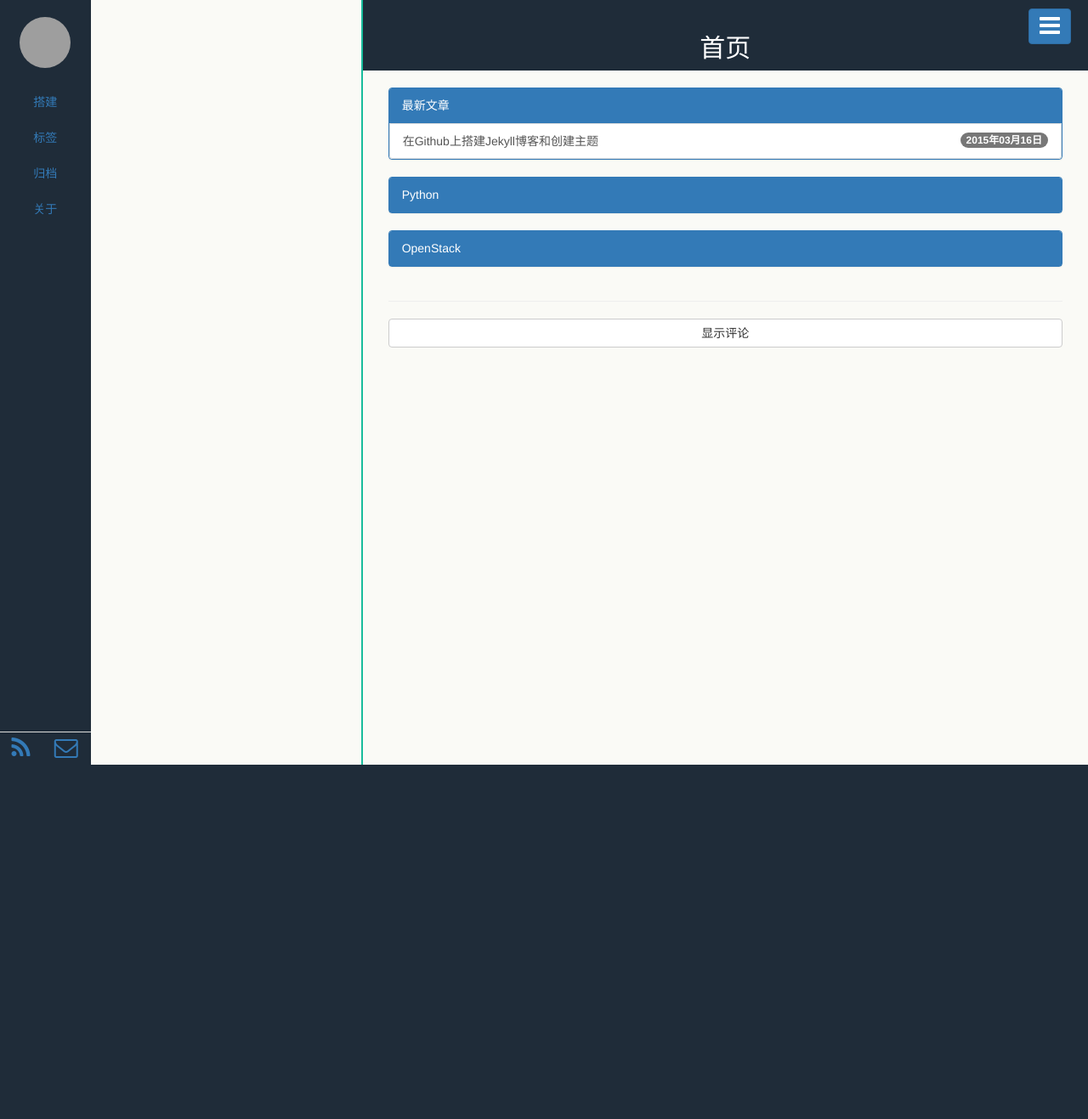
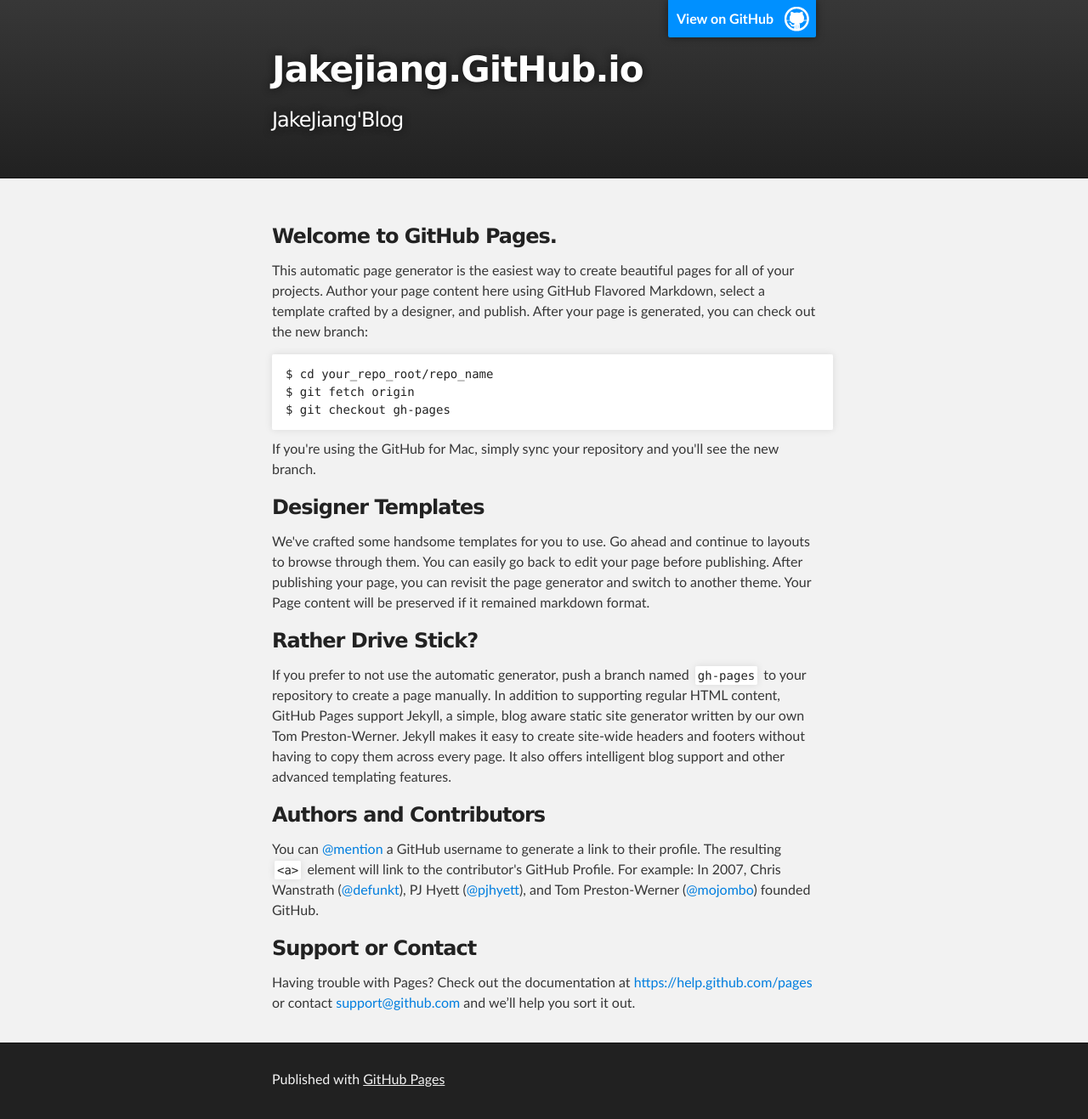
Before and after one commit to JakeJiang/JakeJiang.github.io, a Jekyll site: the page index.html, which Jekyll copies as it is, in a window 1280 px wide. Shown: the whole page at 85% size. Built offline with Jekyll 4.4.1, drawn with Linux system fonts in a browser that asks for light colours; the list of posts is cut into pages by our own code; before the commit the page ends 900 px from its top, so only the background shows below that; grey boxes are pictures that could not be loaded.

Commit message:
Replace master branch with page content via GitHub

```diff
--- a/index.html
+++ b/index.html
@@ -1,36 +1,74 @@
----
-layout: page
-title: 首页
----
+<!DOCTYPE html>
+<html>
 
-<br>
-<div class="row">
-  <div class="col-md-12">
-    <div class="panel panel-primary">
-      <div class="panel-heading">{{ site.locals.newest }}</div>
-      {% for post in paginator.posts %}
-        <a  href='{{ post.url }}' class="list-group-item pjaxlink clearfix">
-          {{post.title}}
-          <span class="badge">{{ post.date | date:"%Y年%m月%d日" }}</span>
-        </a>
-      {% endfor %}
+  <head>
+    <meta charset='utf-8'>
+    <meta http-equiv="X-UA-Compatible" content="chrome=1">
+    <meta name="description" content="Jakejiang.GitHub.io : JakeJiang&#39;Blog">
+
+    <link rel="stylesheet" type="text/css" media="screen" href="stylesheets/stylesheet.css">
+
+    <title>Jakejiang.GitHub.io</title>
+  </head>
+
+  <body>
+
+    <!-- HEADER -->
+    <div id="header_wrap" class="outer">
+        <header class="inner">
+          <a id="forkme_banner" href="https://github.com/JakeJiang">View on GitHub</a>
+
+          <h1 id="project_title">Jakejiang.GitHub.io</h1>
+          <h2 id="project_tagline">JakeJiang&#39;Blog</h2>
+
+        </header>
     </div>
-  </div>
-  {% for cate in site.cates %}
-    <div class="col-md-12">
-      <div class="panel panel-primary">
-        <div class="panel-heading">{{ cate }}</div>
-        {% for tag in site.tags %}
-          {% if tag[0] == cate %}
-            {% for post in tag[1] %}
-              <a  href='{{ post.url }}' class="list-group-item pjaxlink clearfix">
-                {{post.title}}
-                <span class="badge">{{ post.date | date:"%Y年%m月%d日" }}</span>
-              </a>
-            {% endfor %}
-          {% endif %}
-        {% endfor %}
-      </div>
+
+    <!-- MAIN CONTENT -->
+    <div id="main_content_wrap" class="outer">
+      <section id="main_content" class="inner">
+        <h3>
+<a id="welcome-to-github-pages" class="anchor" href="#welcome-to-github-pages" aria-hidden="true"><span class="octicon octicon-link"></span></a>Welcome to GitHub Pages.</h3>
+
+<p>This automatic page generator is the easiest way to create beautiful pages for all of your projects. Author your page content here using GitHub Flavored Markdown, select a template crafted by a designer, and publish. After your page is generated, you can check out the new branch:</p>
+
+<pre><code>$ cd your_repo_root/repo_name
+$ git fetch origin
+$ git checkout gh-pages
+</code></pre>
+
+<p>If you're using the GitHub for Mac, simply sync your repository and you'll see the new branch.</p>
+
+<h3>
+<a id="designer-templates" class="anchor" href="#designer-templates" aria-hidden="true"><span class="octicon octicon-link"></span></a>Designer Templates</h3>
+
+<p>We've crafted some handsome templates for you to use. Go ahead and continue to layouts to browse through them. You can easily go back to edit your page before publishing. After publishing your page, you can revisit the page generator and switch to another theme. Your Page content will be preserved if it remained markdown format.</p>
+
+<h3>
+<a id="rather-drive-stick" class="anchor" href="#rather-drive-stick" aria-hidden="true"><span class="octicon octicon-link"></span></a>Rather Drive Stick?</h3>
+
+<p>If you prefer to not use the automatic generator, push a branch named <code>gh-pages</code> to your repository to create a page manually. In addition to supporting regular HTML content, GitHub Pages support Jekyll, a simple, blog aware static site generator written by our own Tom Preston-Werner. Jekyll makes it easy to create site-wide headers and footers without having to copy them across every page. It also offers intelligent blog support and other advanced templating features.</p>
+
+<h3>
+<a id="authors-and-contributors" class="anchor" href="#authors-and-contributors" aria-hidden="true"><span class="octicon octicon-link"></span></a>Authors and Contributors</h3>
+
+<p>You can <a href="https://github.com/blog/821" class="user-mention">@mention</a> a GitHub username to generate a link to their profile. The resulting <code>&lt;a&gt;</code> element will link to the contributor's GitHub Profile. For example: In 2007, Chris Wanstrath (<a href="https://github.com/defunkt" class="user-mention">@defunkt</a>), PJ Hyett (<a href="https://github.com/pjhyett" class="user-mention">@pjhyett</a>), and Tom Preston-Werner (<a href="https://github.com/mojombo" class="user-mention">@mojombo</a>) founded GitHub.</p>
+
+<h3>
+<a id="support-or-contact" class="anchor" href="#support-or-contact" aria-hidden="true"><span class="octicon octicon-link"></span></a>Support or Contact</h3>
+
+<p>Having trouble with Pages? Check out the documentation at <a href="https://help.github.com/pages">https://help.github.com/pages</a> or contact <a href="mailto:support@github.com">support@github.com</a> and we’ll help you sort it out.</p>
+      </section>
     </div>
-  {% endfor %}
-</div>
+
+    <!-- FOOTER  -->
+    <div id="footer_wrap" class="outer">
+      <footer class="inner">
+        <p>Published with <a href="https://pages.github.com">GitHub Pages</a></p>
+      </footer>
+    </div>
+
+
+
+  </body>
+</html>
--- /dev/null
+++ b/javascripts/main.js
@@ -0,0 +1 @@
+console.log('This would be the main JS file.');
--- /dev/null
+++ b/stylesheets/pygment_trac.css
@@ -0,0 +1,70 @@
+.highlight .hll { background-color: #ffffcc }
+.highlight  { background: #f0f3f3; }
+.highlight .c { color: #0099FF; font-style: italic } /* Comment */
+.highlight .err { color: #AA0000; background-color: #FFAAAA } /* Error */
+.highlight .k { color: #006699; font-weight: bold } /* Keyword */
+.highlight .o { color: #555555 } /* Operator */
+.highlight .cm { color: #0099FF; font-style: italic } /* Comment.Multiline */
+.highlight .cp { color: #009999 } /* Comment.Preproc */
+.highlight .c1 { color: #0099FF; font-style: italic } /* Comment.Single */
+.highlight .cs { color: #0099FF; font-weight: bold; font-style: italic } /* Comment.Special */
+.highlight .gd { background-color: #FFCCCC; border: 1px solid #CC0000 } /* Generic.Deleted */
+.highlight .ge { font-style: italic } /* Generic.Emph */
+.highlight .gr { color: #FF0000 } /* Generic.Error */
+.highlight .gh { color: #003300; font-weight: bold } /* Generic.Heading */
+.highlight .gi { background-color: #CCFFCC; border: 1px solid #00CC00 } /* Generic.Inserted */
+.highlight .go { color: #AAAAAA } /* Generic.Output */
+.highlight .gp { color: #000099; font-weight: bold } /* Generic.Prompt */
+.highlight .gs { font-weight: bold } /* Generic.Strong */
+.highlight .gu { color: #003300; font-weight: bold } /* Generic.Subheading */
+.highlight .gt { color: #99CC66 } /* Generic.Traceback */
+.highlight .kc { color: #006699; font-weight: bold } /* Keyword.Constant */
+.highlight .kd { color: #006699; font-weight: bold } /* Keyword.Declaration */
+.highlight .kn { color: #006699; font-weight: bold } /* Keyword.Namespace */
+.highlight .kp { color: #006699 } /* Keyword.Pseudo */
+.highlight .kr { color: #006699; font-weight: bold } /* Keyword.Reserved */
+.highlight .kt { color: #007788; font-weight: bold } /* Keyword.Type */
+.highlight .m { color: #FF6600 } /* Literal.Number */
+.highlight .s { color: #CC3300 } /* Literal.String */
+.highlight .na { color: #330099 } /* Name.Attribute */
+.highlight .nb { color: #336666 } /* Name.Builtin */
+.highlight .nc { color: #00AA88; font-weight: bold } /* Name.Class */
+.highlight .no { color: #336600 } /* Name.Constant */
+.highlight .nd { color: #9999FF } /* Name.Decorator */
+.highlight .ni { color: #999999; font-weight: bold } /* Name.Entity */
+.highlight .ne { color: #CC0000; font-weight: bold } /* Name.Exception */
+.highlight .nf { color: #CC00FF } /* Name.Function */
+.highlight .nl { color: #9999FF } /* Name.Label */
+.highlight .nn { color: #00CCFF; font-weight: bold } /* Name.Namespace */
+.highlight .nt { color: #330099; font-weight: bold } /* Name.Tag */
+.highlight .nv { color: #003333 } /* Name.Variable */
+.highlight .ow { color: #000000; font-weight: bold } /* Operator.Word */
+.highlight .w { color: #bbbbbb } /* Text.Whitespace */
+.highlight .mf { color: #FF6600 } /* Literal.Number.Float */
+.highlight .mh { color: #FF6600 } /* Literal.Number.Hex */
+.highlight .mi { color: #FF6600 } /* Literal.Number.Integer */
+.highlight .mo { color: #FF6600 } /* Literal.Number.Oct */
+.highlight .sb { color: #CC3300 } /* Literal.String.Backtick */
+.highlight .sc { color: #CC3300 } /* Literal.String.Char */
+.highlight .sd { color: #CC3300; font-style: italic } /* Literal.String.Doc */
+.highlight .s2 { color: #CC3300 } /* Literal.String.Double */
+.highlight .se { color: #CC3300; font-weight: bold } /* Literal.String.Escape */
+.highlight .sh { color: #CC3300 } /* Literal.String.Heredoc */
+.highlight .si { color: #AA0000 } /* Literal.String.Interpol */
+.highlight .sx { color: #CC3300 } /* Literal.String.Other */
+.highlight .sr { color: #33AAAA } /* Literal.String.Regex */
+.highlight .s1 { color: #CC3300 } /* Literal.String.Single */
+.highlight .ss { color: #FFCC33 } /* Literal.String.Symbol */
+.highlight .bp { color: #336666 } /* Name.Builtin.Pseudo */
+.highlight .vc { color: #003333 } /* Name.Variable.Class */
+.highlight .vg { color: #003333 } /* Name.Variable.Global */
+.highlight .vi { color: #003333 } /* Name.Variable.Instance */
+.highlight .il { color: #FF6600 } /* Literal.Number.Integer.Long */
+
+.type-csharp .highlight .k { color: #0000FF }
+.type-csharp .highlight .kt { color: #0000FF }
+.type-csharp .highlight .nf { color: #000000; font-weight: normal }
+.type-csharp .highlight .nc { color: #2B91AF }
+.type-csharp .highlight .nn { color: #000000 }
+.type-csharp .highlight .s { color: #A31515 }
+.type-csharp .highlight .sc { color: #A31515 }
--- /dev/null
+++ b/stylesheets/stylesheet.css
@@ -0,0 +1,425 @@
+/*******************************************************************************
+Slate Theme for GitHub Pages
+by Jason Costello, @jsncostello
+*******************************************************************************/
+
+@import url(pygment_trac.css);
+
+/*******************************************************************************
+MeyerWeb Reset
+*******************************************************************************/
+
+html, body, div, span, applet, object, iframe,
+h1, h2, h3, h4, h5, h6, p, blockquote, pre,
+a, abbr, acronym, address, big, cite, code,
+del, dfn, em, img, ins, kbd, q, s, samp,
+small, strike, strong, sub, sup, tt, var,
+b, u, i, center,
+dl, dt, dd, ol, ul, li,
+fieldset, form, label, legend,
+table, caption, tbody, tfoot, thead, tr, th, td,
+article, aside, canvas, details, embed,
+figure, figcaption, footer, header, hgroup,
+menu, nav, output, ruby, section, summary,
+time, mark, audio, video {
+  margin: 0;
+  padding: 0;
+  border: 0;
+  font: inherit;
+  vertical-align: baseline;
+}
+
+/* HTML5 display-role reset for older browsers */
+article, aside, details, figcaption, figure,
+footer, header, hgroup, menu, nav, section {
+  display: block;
+}
+
+ol, ul {
+  list-style: none;
+}
+
+table {
+  border-collapse: collapse;
+  border-spacing: 0;
+}
+
+/*******************************************************************************
+Theme Styles
+*******************************************************************************/
+
+body {
+  box-sizing: border-box;
+  color:#373737;
+  background: #212121;
+  font-size: 16px;
+  font-family: 'Myriad Pro', Calibri, Helvetica, Arial, sans-serif;
+  line-height: 1.5;
+  -webkit-font-smoothing: antialiased;
+}
+
+h1, h2, h3, h4, h5, h6 {
+  margin: 10px 0;
+  font-weight: 700;
+  color:#222222;
+  font-family: 'Lucida Grande', 'Calibri', Helvetica, Arial, sans-serif;
+  letter-spacing: -1px;
+}
+
+h1 {
+  font-size: 36px;
+  font-weight: 700;
+}
+
+h2 {
+  padding-bottom: 10px;
+  font-size: 32px;
+  background: url('../images/bg_hr.png') repeat-x bottom;
+}
+
+h3 {
+  font-size: 24px;
+}
+
+h4 {
+  font-size: 21px;
+}
+
+h5 {
+  font-size: 18px;
+}
+
+h6 {
+  font-size: 16px;
+}
+
+p {
+  margin: 10px 0 15px 0;
+}
+
+footer p {
+  color: #f2f2f2;
+}
+
+a {
+  text-decoration: none;
+  color: #007edf;
+  text-shadow: none;
+
+  transition: color 0.5s ease;
+  transition: text-shadow 0.5s ease;
+  -webkit-transition: color 0.5s ease;
+  -webkit-transition: text-shadow 0.5s ease;
+  -moz-transition: color 0.5s ease;
+  -moz-transition: text-shadow 0.5s ease;
+  -o-transition: color 0.5s ease;
+  -o-transition: text-shadow 0.5s ease;
+  -ms-transition: color 0.5s ease;
+  -ms-transition: text-shadow 0.5s ease;
+}
+
+a:hover, a:focus {text-decoration: underline;}
+
+footer a {
+  color: #F2F2F2;
+  text-decoration: underline;
+}
+
+em {
+  font-style: italic;
+}
+
+strong {
+  font-weight: bold;
+}
+
+img {
+  position: relative;
+  margin: 0 auto;
+  max-width: 739px;
+  padding: 5px;
+  margin: 10px 0 10px 0;
+  border: 1px solid #ebebeb;
+
+  box-shadow: 0 0 5px #ebebeb;
+  -webkit-box-shadow: 0 0 5px #ebebeb;
+  -moz-box-shadow: 0 0 5px #ebebeb;
+  -o-box-shadow: 0 0 5px #ebebeb;
+  -ms-box-shadow: 0 0 5px #ebebeb;
+}
+
+p img {
+  display: inline;
+  margin: 0;
+  padding: 0;
+  vertical-align: middle;
+  text-align: center;
+  border: none;
+}
+
+pre, code {
+  width: 100%;
+  color: #222;
+  background-color: #fff;
+
+  font-family: Monaco, "Bitstream Vera Sans Mono", "Lucida Console", Terminal, monospace;
+  font-size: 14px;
+
+  border-radius: 2px;
+  -moz-border-radius: 2px;
+  -webkit-border-radius: 2px;
+}
+
+pre {
+  width: 100%;
+  padding: 10px;
+  box-shadow: 0 0 10px rgba(0,0,0,.1);
+  overflow: auto;
+}
+
+code {
+  padding: 3px;
+  margin: 0 3px;
+  box-shadow: 0 0 10px rgba(0,0,0,.1);
+}
+
+pre code {
+  display: block;
+  box-shadow: none;
+}
+
+blockquote {
+  color: #666;
+  margin-bottom: 20px;
+  padding: 0 0 0 20px;
+  border-left: 3px solid #bbb;
+}
+
+
+ul, ol, dl {
+  margin-bottom: 15px
+}
+
+ul {
+  list-style-position: inside;
+  list-style: disc;
+  padding-left: 20px;
+}
+
+ol {
+  list-style-position: inside;
+  list-style: decimal;
+  padding-left: 20px;
+}
+
+dl dt {
+  font-weight: bold;
+}
+
+dl dd {
+  padding-left: 20px;
+  font-style: italic;
+}
+
+dl p {
+  padding-left: 20px;
+  font-style: italic;
+}
+
+hr {
+  height: 1px;
+  margin-bottom: 5px;
+  border: none;
+  background: url('../images/bg_hr.png') repeat-x center;
+}
+
+table {
+  border: 1px solid #373737;
+  margin-bottom: 20px;
+  text-align: left;
+ }
+
+th {
+  font-family: 'Lucida Grande', 'Helvetica Neue', Helvetica, Arial, sans-serif;
+  padding: 10px;
+  background: #373737;
+  color: #fff;
+ }
+
+td {
+  padding: 10px;
+  border: 1px solid #373737;
+ }
+
+form {
+  background: #f2f2f2;
+  padding: 20px;
+}
+
+/*******************************************************************************
+Full-Width Styles
+*******************************************************************************/
+
+.outer {
+  width: 100%;
+}
+
+.inner {
+  position: relative;
+  max-width: 640px;
+  padding: 20px 10px;
+  margin: 0 auto;
+}
+
+#forkme_banner {
+  display: block;
+  position: absolute;
+  top:0;
+  right: 10px;
+  z-index: 10;
+  padding: 10px 50px 10px 10px;
+  color: #fff;
+  background: url('../images/blacktocat.png') #0090ff no-repeat 95% 50%;
+  font-weight: 700;
+  box-shadow: 0 0 10px rgba(0,0,0,.5);
+  border-bottom-left-radius: 2px;
+  border-bottom-right-radius: 2px;
+}
+
+#header_wrap {
+  background: #212121;
+  background: -moz-linear-gradient(top, #373737, #212121);
+  background: -webkit-linear-gradient(top, #373737, #212121);
+  background: -ms-linear-gradient(top, #373737, #212121);
+  background: -o-linear-gradient(top, #373737, #212121);
+  background: linear-gradient(top, #373737, #212121);
+}
+
+#header_wrap .inner {
+  padding: 50px 10px 30px 10px;
+}
+
+#project_title {
+  margin: 0;
+  color: #fff;
+  font-size: 42px;
+  font-weight: 700;
+  text-shadow: #111 0px 0px 10px;
+}
+
+#project_tagline {
+  color: #fff;
+  font-size: 24px;
+  font-weight: 300;
+  background: none;
+  text-shadow: #111 0px 0px 10px;
+}
+
+#downloads {
+  position: absolute;
+  width: 210px;
+  z-index: 10;
+  bottom: -40px;
+  right: 0;
+  height: 70px;
+  background: url('../images/icon_download.png') no-repeat 0% 90%;
+}
+
+.zip_download_link {
+  display: block;
+  float: right;
+  width: 90px;
+  height:70px;
+  text-indent: -5000px;
+  overflow: hidden;
+  background: url(../images/sprite_download.png) no-repeat bottom left;
+}
+
+.tar_download_link {
+  display: block;
+  float: right;
+  width: 90px;
+  height:70px;
+  text-indent: -5000px;
+  overflow: hidden;
+  background: url(../images/sprite_download.png) no-repeat bottom right;
+  margin-left: 10px;
+}
+
+.zip_download_link:hover {
+  background: url(../images/sprite_download.png) no-repeat top left;
+}
+
+.tar_download_link:hover {
+  background: url(../images/sprite_download.png) no-repeat top right;
+}
+
+#main_content_wrap {
+  background: #f2f2f2;
+  border-top: 1px solid #111;
+  border-bottom: 1px solid #111;
+}
+
+#main_content {
+  padding-top: 40px;
+}
+
+#footer_wrap {
+  background: #212121;
+}
+
+
+
+/*******************************************************************************
+Small Device Styles
+*******************************************************************************/
+
+@media screen and (max-width: 480px) {
+  body {
+    font-size:14px;
+  }
+
+  #downloads {
+    display: none;
+  }
+
+  .inner {
+    min-width: 320px;
+    max-width: 480px;
+  }
+
+  #project_title {
+  font-size: 32px;
+  }
+
+  h1 {
+    font-size: 28px;
+  }
+
+  h2 {
+    font-size: 24px;
+  }
+
+  h3 {
+    font-size: 21px;
+  }
+
+  h4 {
+    font-size: 18px;
+  }
+
+  h5 {
+    font-size: 14px;
+  }
+
+  h6 {
+    font-size: 12px;
+  }
+
+  code, pre {
+    min-width: 320px;
+    max-width: 480px;
+    font-size: 11px;
+  }
+
+}
```
Also changed, not shown: params.json (added, +1 -0 lines), images/bg_hr.png (added), images/blacktocat.png (added), images/icon_download.png (added), images/sprite_download.png (added).
